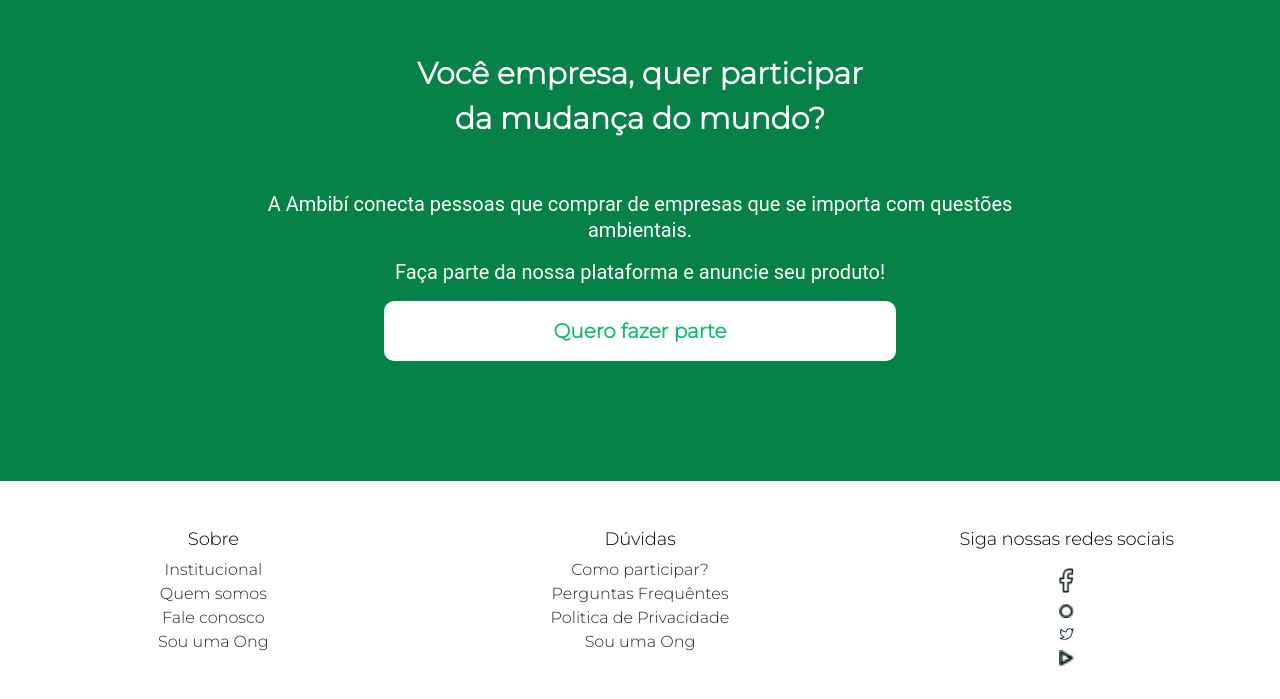
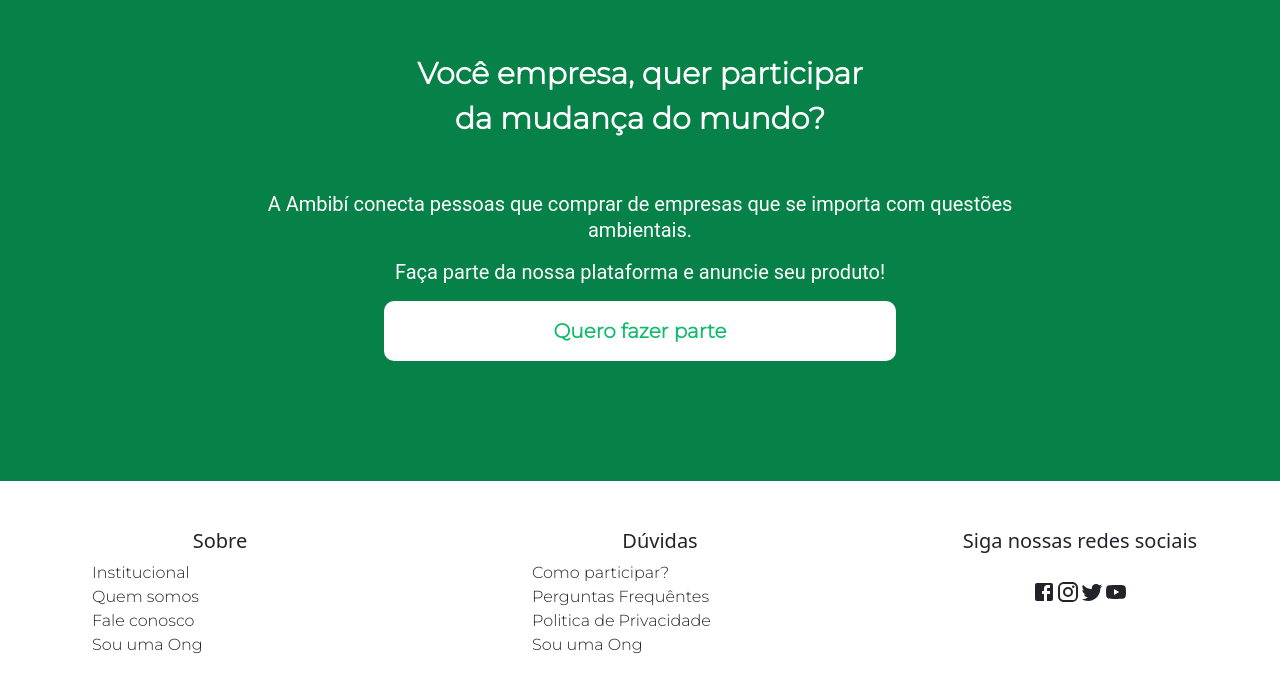
Before and after one commit to Patriciabadez/provihack_equipe36, a React (Create React App) app: page / in a window 1280 px wide. Shown: the part 3286-3985 px from the top of the page. Built offline with nearby package versions, Linux system fonts and the light colour scheme.

Commit message:
footer finalizado.amém

```diff
--- a/package.json
+++ b/package.json
@@ -3,10 +3,13 @@
   "version": "0.1.0",
   "private": true,
   "dependencies": {
+    "@emotion/react": "^11.9.0",
+    "@emotion/styled": "^11.8.1",
     "@material-ui/core": "^4.12.3",
     "@material-ui/icons": "^4.11.2",
     "@mui/core": "^5.0.0-alpha.54",
     "@mui/icons-material": "^5.6.2",
+    "@mui/material": "^5.6.3",
     "@testing-library/jest-dom": "^5.16.4",
     "@testing-library/react": "^13.1.1",
     "@testing-library/user-event": "^13.5.0",
@@ -19,6 +22,7 @@
     "react-bootstrap": "^2.3.1",
     "react-dom": "^18.1.0",
     "react-grid-layout": "^1.3.4",
+    "react-icons": "^4.3.1",
     "react-router-dom": "^6.3.0",
     "react-scripts": "5.0.1",
     "react-slick": "^0.29.0",
--- a/src/components/footer/FooterPage.jsx
+++ b/src/components/footer/FooterPage.jsx
@@ -1,9 +1,9 @@
 import React from "react";
-import { MDBCol, MDBContainer,MDBFooter } from "./styles";
-import face from "../../assets/icons/face.png"
-import instagram from "../../assets/icons/instagram.png"
-import twitter from "../../assets/icons/twitter.png"
-import youtube from "../../assets/icons/youtube.png"
+import { IconsContainer, MDBCol, MDBContainer, MDBFooter } from "./styles";
+import FacebookIcon from '@mui/icons-material/Facebook';
+import InstagramIcon from '@mui/icons-material/Instagram';
+import TwitterIcon from '@mui/icons-material/Twitter';
+import YouTubeIcon from '@mui/icons-material/YouTube';
 
 export const FooterPage = () => {
   return (
@@ -12,27 +12,30 @@
       <MDBContainer fluid className="text-center text-md-left">
 
         <MDBCol md="6">
-            <h5 className="title">Sobre</h5>
+          <h5>Sobre</h5>
           <p>Institucional</p>
           <p>Quem somos</p>
           <p>Fale conosco</p>
           <p>Sou uma Ong</p>
         </MDBCol>
         <MDBCol md="6">
-            <h5 className="title">Dúvidas</h5>
+          <h5 >Dúvidas</h5>
           <p>Como participar?</p>
           <p>Perguntas Frequêntes</p>
           <p>Politica de Privacidade</p>
           <p>Sou uma Ong</p>
         </MDBCol>
-          <MDBCol md="6">
-            <h5 className="title">Siga nossas redes sociais</h5>
-            <img src={face}/>
-            <img src={instagram}/>
-            <img src={twitter}/>
-            <img src={youtube}/>
 
-          </MDBCol>
+        <IconsContainer>
+          <h5>Siga nossas redes sociais</h5>
+          <div>
+            <FacebookIcon />
+            <InstagramIcon />
+            <TwitterIcon />
+            <YouTubeIcon />
+          </div>
+        </IconsContainer>
+
       </MDBContainer>
       <div className="footer-copyright text-center py-3">
         <MDBContainer fluid>
--- a/src/components/footer/styles.js
+++ b/src/components/footer/styles.js
@@ -11,24 +11,15 @@
 export const MDBCol = styled.div`
 display:flex;
 flex-direction: column;
-width: 100%;
-img{
-  margin:auto;
-  width:15px;
-  padding-top:10px;
-}
+margin:auto;
+width:20%;
 p{
+  text-align:start;
     margin:0px;
     font-family: 'Montserrat';
     font-size: 16px;
 }
-h5{
-    font-family: 'Montserrat';
-    color: #000000;
-    font-size: 18px;
-    letter-spacing: -0.01em;
 
-}
 
 `
 export const MDBContainer = styled.div`
@@ -38,6 +29,11 @@
 
 `
 export const MDBFooter = styled.div`
-height: 50px;
+`
 
+export const IconsContainer=styled.div`
+width:400px;
+div{
+  margin-top:2vw;
+}
 `
--- a/src/components/header/Header.jsx
+++ b/src/components/header/Header.jsx
@@ -6,6 +6,7 @@
 import { useLocation, useNavigate } from "react-router-dom"
 import { useData } from "../../hooks/useData";
 import { useEffect } from "react"
+
 
 export const Header = () => {
     let location = useLocation();
```
Also changed, not shown: 1 other file (tests, documents, lock files or other folders). Lines whose indentation alone changed are shown as unchanged.
